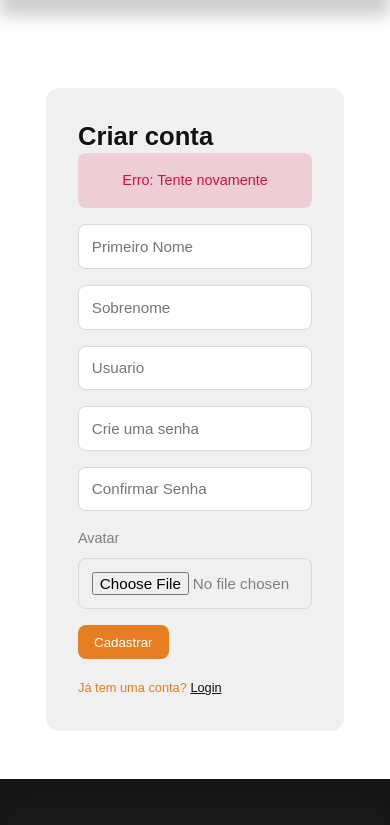
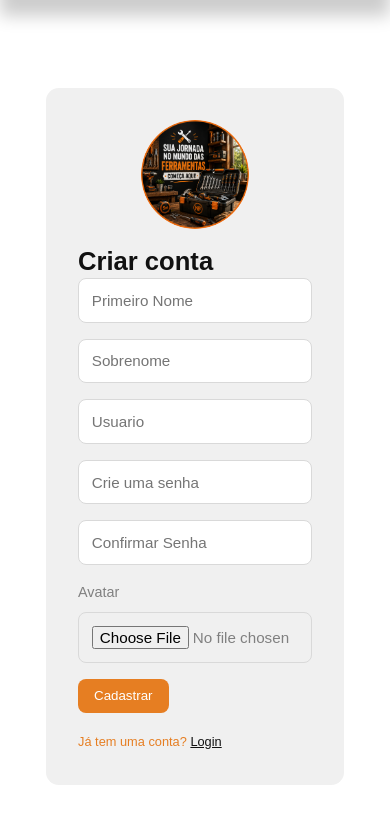
Before and after one commit to DaviMattoso/Nordeste_Ferramentas, a PHP site: page /singup.html in a window 390 px wide. Shown: the part 72-897 px from the top of the page. Run offline with PHP 8.4, Linux system fonts and the light colour scheme.

Commit message:
Nota
Só uns retoques pra calas as vozes da minha cabeca (unas fotinhas hehe)

```diff
--- a/nf_blog/singup.html
+++ b/nf_blog/singup.html
@@ -38,10 +38,17 @@
 <!-- ======== Formulário de Cadastro ======== -->
 <section class="form__section">
         <div class="container form__section-container">
+        <!-- ======== Imagem da página ======== -->
+        <div class="form__image">
+            <img src="./Images/signup.png" alt="Criando uma conta">
+        </div>
+
         <h2>Criar conta</h2>
+        <!-- ========
         <div class="alert__message error">
             <p>Erro: Tente novamente</p>
         </div>
+        ======== -->
         <form action="" enctype="multipart/form-data">
             <input type="text" placeholder="Primeiro Nome">
             <input type="text" placeholder="Sobrenome">
--- a/nf_blog/style.css
+++ b/nf_blog/style.css
@@ -801,11 +801,7 @@ para manter um bom contraste com o fundo laranja */
     border-radius: var(--card-border-radius-3);
 }
 
-
-/* ==========================================================
-   MENSAGENS DE ALERTA
-   ========================================================== */
-
+/* ======== Mensagens de Alerta ======== */
 /* Estilo base utilizado por qualquer mensagem de alerta. */
 .alert__message{
     padding: 1rem;
@@ -826,11 +822,7 @@ para manter um bom contraste com o fundo laranja */
     color: #FFFFFF;
 }
 
-
-/* ==========================================================
-   FORMULÁRIO
-   ========================================================== */
-
+/* ======== Formulário ======== */
 /* Organiza todos os campos em coluna com espaçamento uniforme.
    O seletor foi limitado à .form__section para não alterar
    outros formulários do site, como a barra de pesquisa. */
@@ -847,11 +839,7 @@ para manter um bom contraste com o fundo laranja */
     gap: .5rem;
 }
 
-
-/* ==========================================================
-   CAMPOS DO FORMULÁRIO
-   ========================================================== */
-
+/* ======== Campos dos formulários ======== */
 /* Aplica o estilo apenas aos campos dos formulários de Login
    e Cadastro, evitando modificar inputs de outras páginas. */
 .form__section input,
@@ -878,11 +866,7 @@ para manter um bom contraste com o fundo laranja */
     border-color: #E67E22;
 }
 
-
-/* ==========================================================
-   LINKS DO FORMULÁRIO
-   ========================================================== */
-
+/* ======== Link dos formularios ======== */
 /* Texto abaixo do botão (Login / Cadastro). */
 .form__section small{
     display: block;
@@ -898,16 +882,20 @@ para manter um bom contraste com o fundo laranja */
     text-decoration: underline;
 }
 
+/* ======== imagem das pag de login e cadastro ======== */
+/* Centraliza a imagem acima do formulário */
+.form__image{
+    display:flex;
+    justify-content:center;
+}
 
-
-
-
-
-
-
-
-
-
+.form__image img{
+    display:block;
+    width: 12rem;
+    height: 12rem;
+    aspect-ratio:1/1;
+    border-radius:50%;
+}
 
 /* ======== Media Queries (Medium Devices) ======== */
 @media screen and (max-width: 1024px) {
@@ -1103,7 +1091,7 @@ para manter um bom contraste com o fundo laranja */
     gap: 3rem;
     }
 
-    /* ======== Footer para tablets ======== */
+/* ======== Footer para tablets ======== */
     .footer__container {
     grid-template-columns: 1fr 1fr;
     text-align: center;
@@ -1147,6 +1135,12 @@ para manter um bom contraste com o fundo laranja */
 
     .form__section-container{
      width: 60%;
+    }
+
+/* ======== img sgnin/sgnup ======== */
+        .form__image img{
+        width:8rem;
+        height:8rem;
     }
 
 
@@ -1219,4 +1213,14 @@ para manter um bom contraste com o fundo laranja */
         border-width: .4rem;
     }
 
+/* ======== img sgnin/sgnup ======== */
+        .form__image{
+        margin-bottom:1rem;
+    }
+
+    .form__image img{
+        width:6.8rem;
+        height:6.8rem;
+        border-width:.25rem;
+    }
 }
```
Also changed, not shown: nf_blog/signin.html (+7 -0 lines), nf_blog/Images/signin.png (added), nf_blog/Images/signup.png (added).
